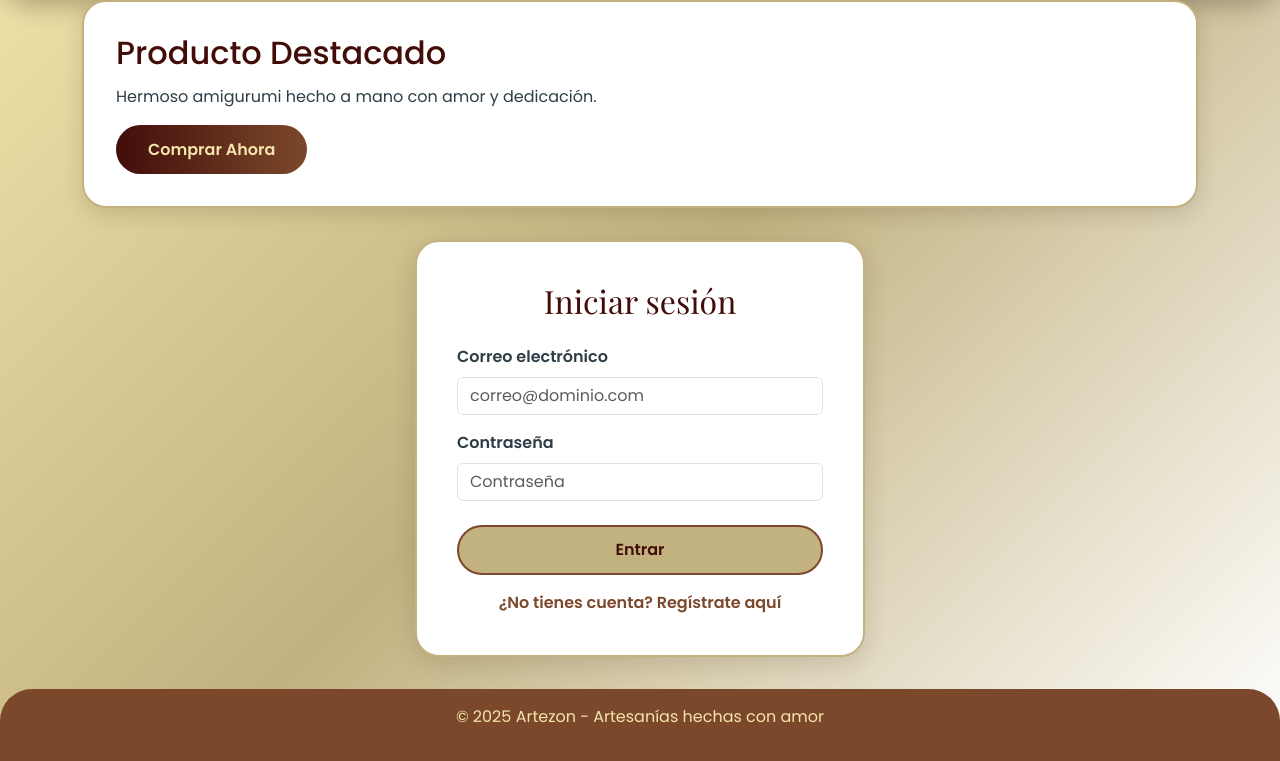
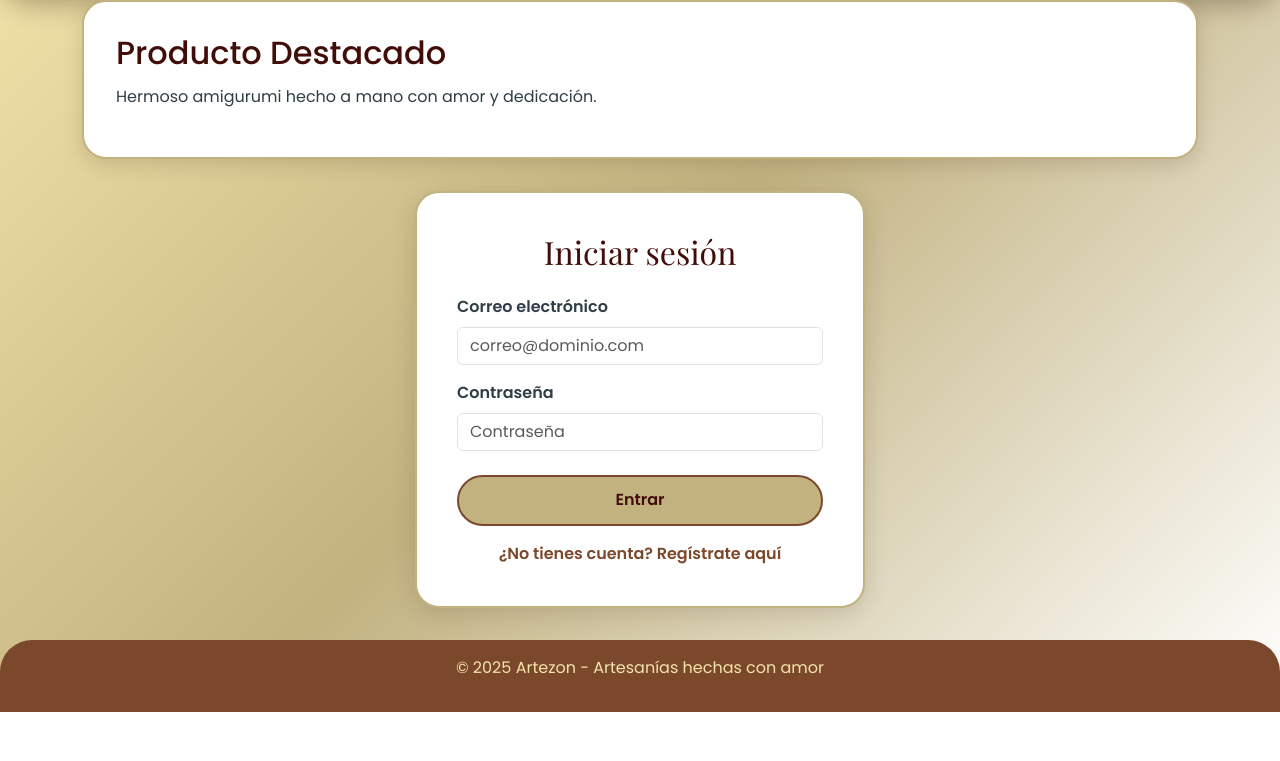
Before and after one commit to AlejandraS15/Artezon, a Django app: page /login/ in a window 1280 px wide. Shown: the part 122-883 px from the top of the page. After the commit the page ends 834 px from the top, so only its background shows below. Run offline with Django 5.2, Linux system fonts and the light colour scheme.

Commit message:
eliminacion de botones innecesariose

```diff
--- a/productos/templates/productos/login.html
+++ b/productos/templates/productos/login.html
@@ -65,21 +65,6 @@
         .product-card h2 {
             color: var(--mahogany);
             margin-bottom: 0.8rem;
-        }
-
-        .btn-primary {
-            background: linear-gradient(90deg, var(--mahogany), var(--tobacco));
-            color: var(--vanilla);
-            border: none;
-            border-radius: 2rem;
-            padding: 0.8rem 2rem;
-            font-weight: 600;
-            transition: all 0.3s ease;
-        }
-
-        .btn-primary:hover {
-            background: linear-gradient(90deg, var(--tobacco), var(--mountain));
-            transform: translateY(-2px);
         }
 
         .login-container {
@@ -171,7 +156,6 @@
         <section class="product-card">
             <h2>Producto Destacado</h2>
             <p>Hermoso amigurumi hecho a mano con amor y dedicación.</p>
-            <button class="btn btn-primary">Comprar Ahora</button>
         </section>
 
         <!-- Formulario de login funcional -->
--- /dev/null
+++ b/requirements.txt
@@ -0,0 +1,5 @@
+asgiref==3.9.1
+Django==5.2.6
+pillow==11.3.0
+sqlparse==0.5.3
+tzdata==2025.2
```
Also changed, not shown: db.sqlite3 (deleted), 1 other file.
